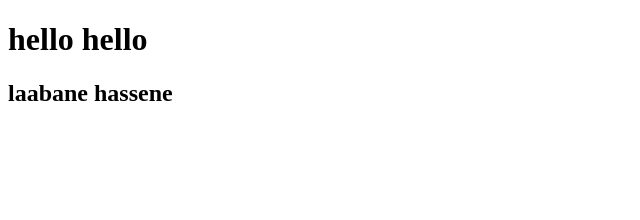
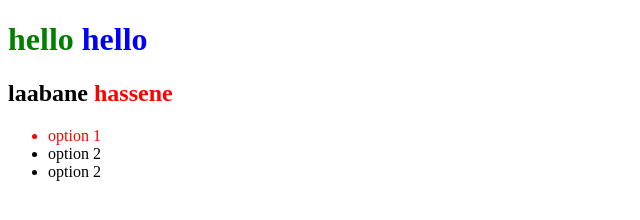
Before and after one commit to Hassane31/CSS_with_PROF_ASSMAA, a plain HTML site: page Descendant_Selector_|_direct child_Selector/index.html in a window 1280 px wide. Shown: the whole page, without its empty margins (0-640 px from the left). Drawn offline with Linux system fonts and the light colour scheme.

Commit message:
Descendant_Selector_|_direct child_Selector

```diff
--- a/Descendant_Selector_|_direct child_Selector/index.html
+++ b/Descendant_Selector_|_direct child_Selector/index.html
@@ -3,11 +3,20 @@
 <head>
     <meta charset="UTF-8">
     <title>Document</title>
+    <link rel="stylesheet" href="style.css">
 </head>
 <body>
     <div>
         <h1> hello <strong>hello</strong></h1>
         <h2>laabane <strong>hassene</strong></h2>
     </div>
+
+<div class="c1">
+    <ul class="c2">
+        <li id="id1">option 1</li>
+        <li>option 2</li>
+        <li>option 2</li>
+    </ul>
+</div>
 </body>
 </html>
--- a/Descendant_Selector_|_direct child_Selector/style.css
+++ b/Descendant_Selector_|_direct child_Selector/style.css
@@ -1,3 +1,13 @@
 div h1 strong{
-    color:yellow;
+    color:blue;
 }
+div h2 strong{
+    color: red;
+}
+div>h1{
+    color: green;
+}
+
+.c1 .c2 #id1 {
+    color: red;
+}
```
